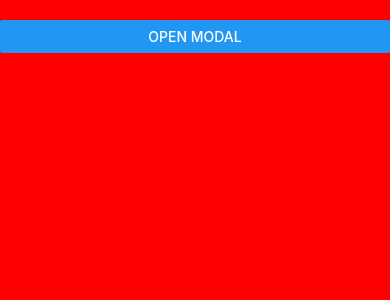
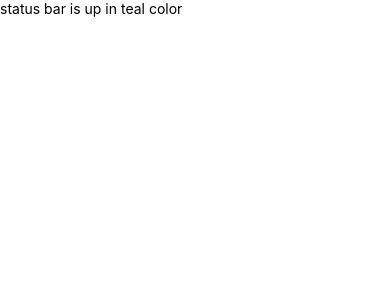
Before and after one commit to kunal8987/learning-native, a React Native app: screen / in a window 390 px wide. Shown: the top 300 px of the page. Built offline with nearby package versions, Linux system fonts and the light colour scheme.

Commit message:
ADD STATUS BAR TO REACT NATIVE

```diff
--- a/App.js
+++ b/App.js
@@ -1,4 +1,5 @@
 import Day1 from "./component/Day1";
+import Day10 from "./component/Day10";
 import Day2 from "./component/Day2";
 import Day3 from "./component/Day3";
 import Day4 from "./component/Day4";
@@ -21,7 +22,8 @@ export default function App() {
       {/* <Todo/> */}
       {/* <Day7/> */}
       {/* <Day8 /> */}
-      <Day9/>
+      {/* <Day9/> */}
+      <Day10/>
     </>
   );
 }
--- /dev/null
+++ b/component/Day10.js
@@ -0,0 +1,19 @@
+import React from "react";
+import { StatusBar, Text, View } from "react-native";
+const Day10 = () => {
+  return (
+    <View style={{ flex: 1 }}>
+      <StatusBar
+        backgroundColor={"teal"}
+        barStyle={"light-content"}
+        //   default, dark-content is use in barStyle
+
+        // hidden property also available
+      />
+
+      <Text>status bar is up in teal color </Text>
+    </View>
+  );
+};
+
+export default Day10;
```
